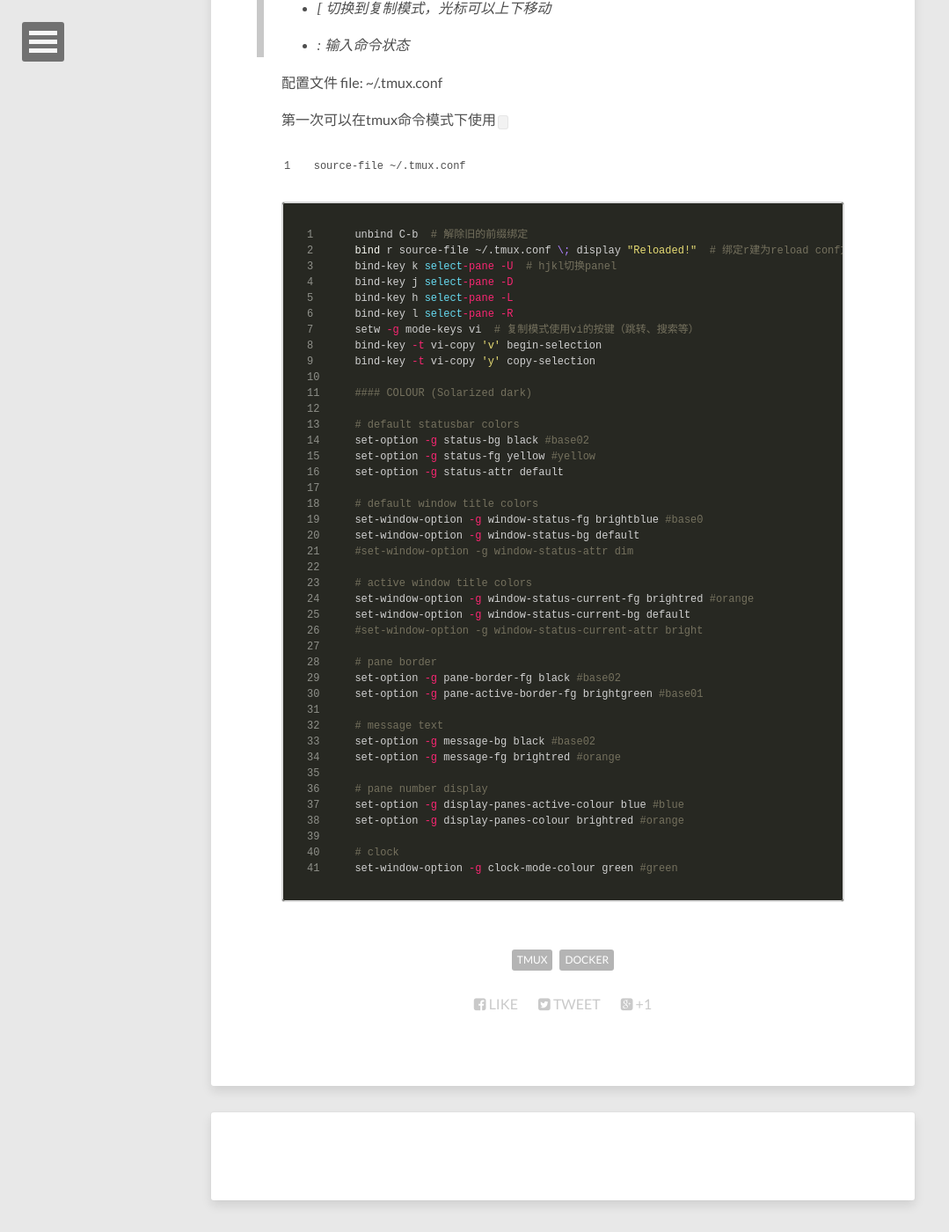
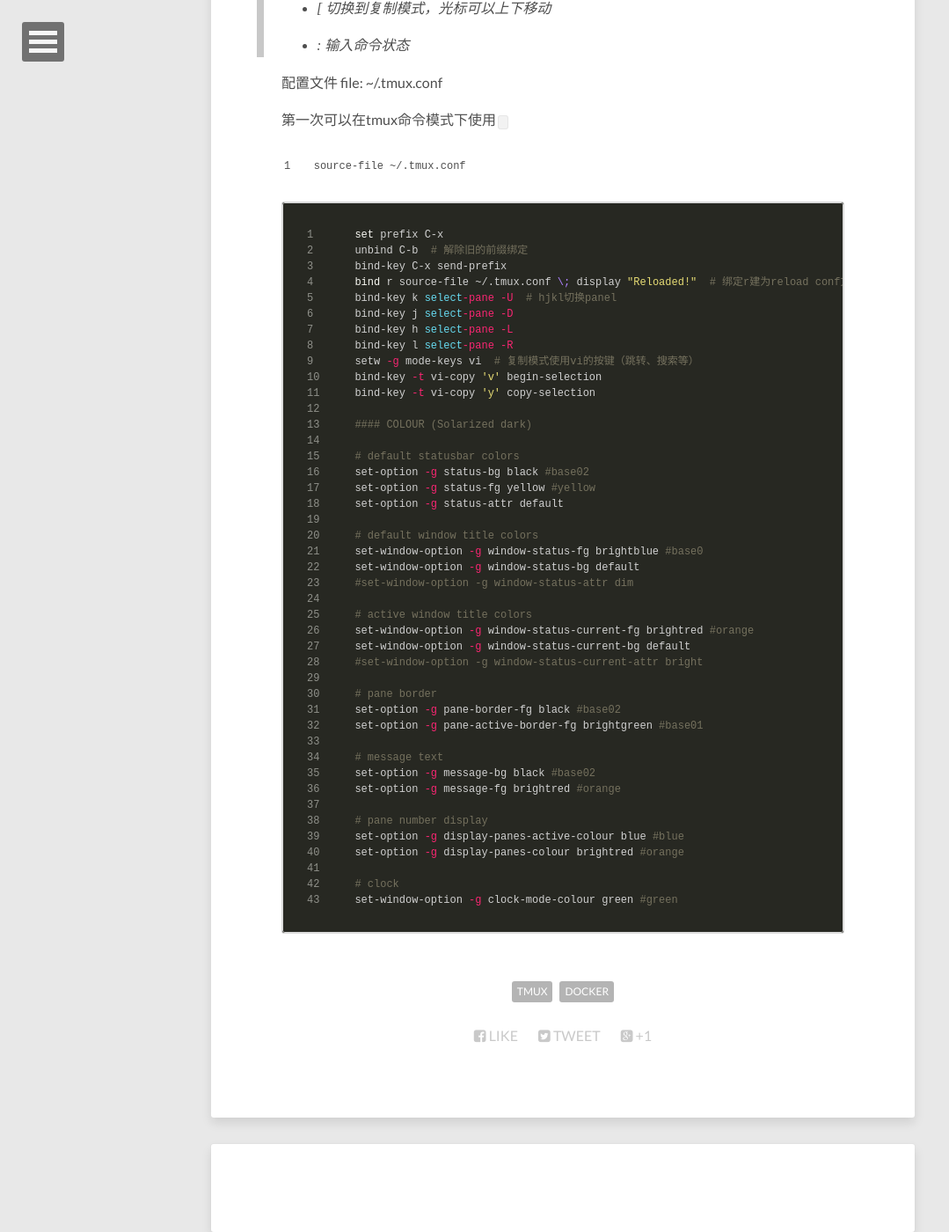
Before and after one commit to MarcoQin/MarcoQin.github.io, a Jekyll site: the page built from _posts/2015-10-12-tmux-and-conf.md, in a window 1280 px wide and 1400 px high, scrolled down 1148 px. Shown: the whole window at 88% size, without its empty margins (0-1079 px from the left). Built offline with Jekyll 4.4.1, drawn with Linux system fonts in a browser that asks for light colours; nearby versions of some CDN libraries; comment, search, counter and statistics services are not loaded.

Commit message:
Update 2015-10-12-tmux-and-conf.md

````diff
--- a/_posts/2015-10-12-tmux-and-conf.md
+++ b/_posts/2015-10-12-tmux-and-conf.md
@@ -58,7 +58,9 @@ file: ~/.tmux.conf
 第一次可以在tmux命令模式下使用`source-file ~/.tmux.conf`
 
 ```bash
+set prefix C-x
 unbind C-b  # 解除旧的前缀绑定
+bind-key C-x send-prefix
 bind r source-file ~/.tmux.conf \; display "Reloaded!"  # 绑定r建为reload conf文件
 bind-key k select-pane -U  # hjkl切换panel
 bind-key j select-pane -D
````
